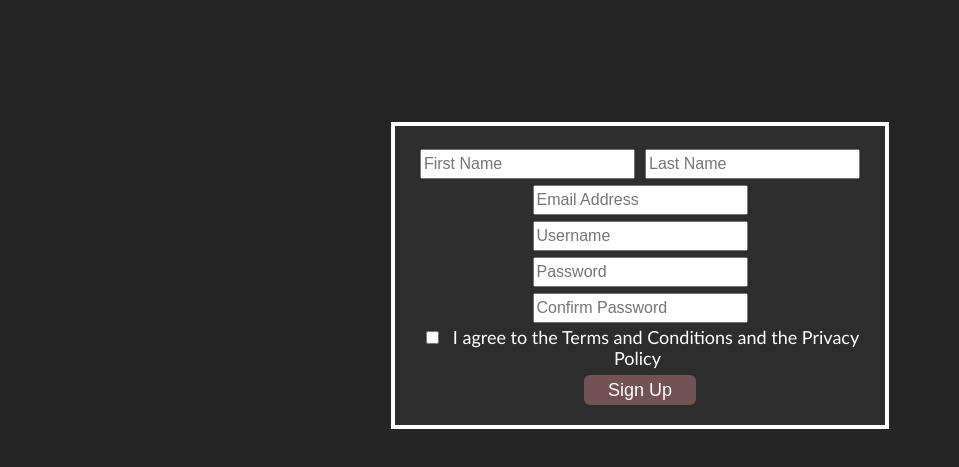
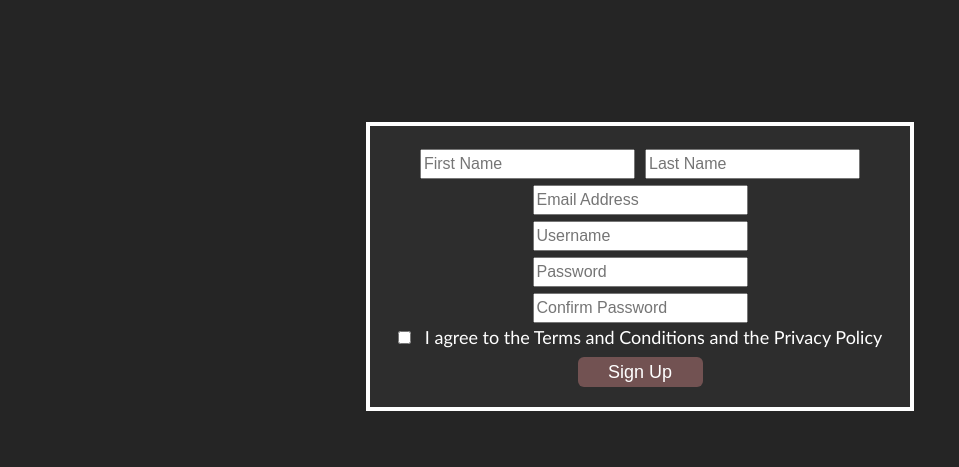
Before and after one commit to ITMD-362-Fall2021-JosephKim/project1, a plain HTML site: page index.html in a window 1280 px wide. Shown: the part 57-524 px from the top of the page, without its empty margins (0-959 px from the left). Drawn offline with Linux system fonts and the light colour scheme.

Commit message:
Update screen.css
media queries

```diff
--- a/css/screen.css
+++ b/css/screen.css
@@ -11,7 +11,7 @@ header{
 }
 
 .sign_up {
-    width: 450px;
+    width: 300px;
     padding: 20px;
     margin: 10% auto;
     text-align: center;
@@ -64,6 +64,16 @@ input{
   padding-bottom: 0.5em;
 }
 
-span {
-	color: #FFFFFF;
+@media only screen and (min-width: 600px) {
+
+.sign_up {
+    width: 400px;
 }
+}
+
+@media only screen and (min-width: 800px) {
+
+.sign_up {
+    width: 500px;
+}
+}
```
